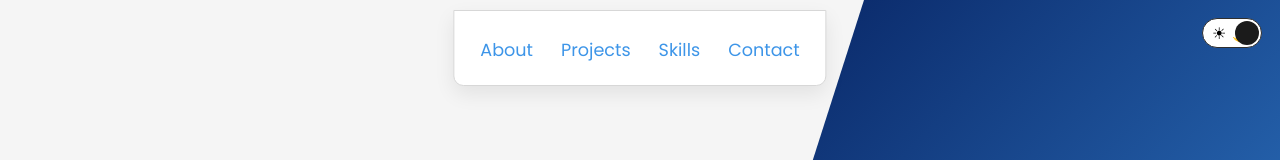
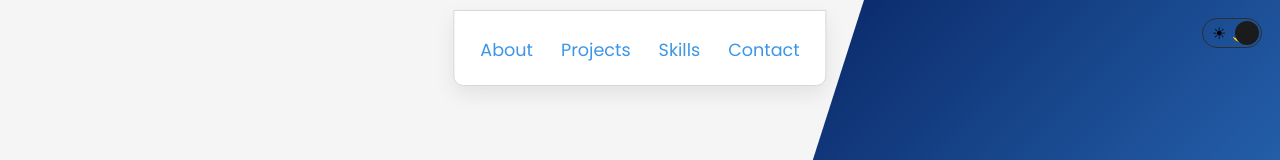
Before and after one commit to mrvndln/mrvndlnsgrr, a React (Vite) app: page / in a window 1280 px wide. Shown: the top 160 px of the page. Built offline with nearby package versions, Linux system fonts and the light colour scheme.

Commit message:
toggle transparent background

```diff
--- a/src/index.css
+++ b/src/index.css
@@ -215,7 +215,7 @@ button {
   height: 30px;
   border-radius: 999px;
   border: 1px solid #2f2f2f;
-  background: var(--surface);
+  background: transparent;
   display: flex;
   align-items: center;
   justify-content: space-between;
```
